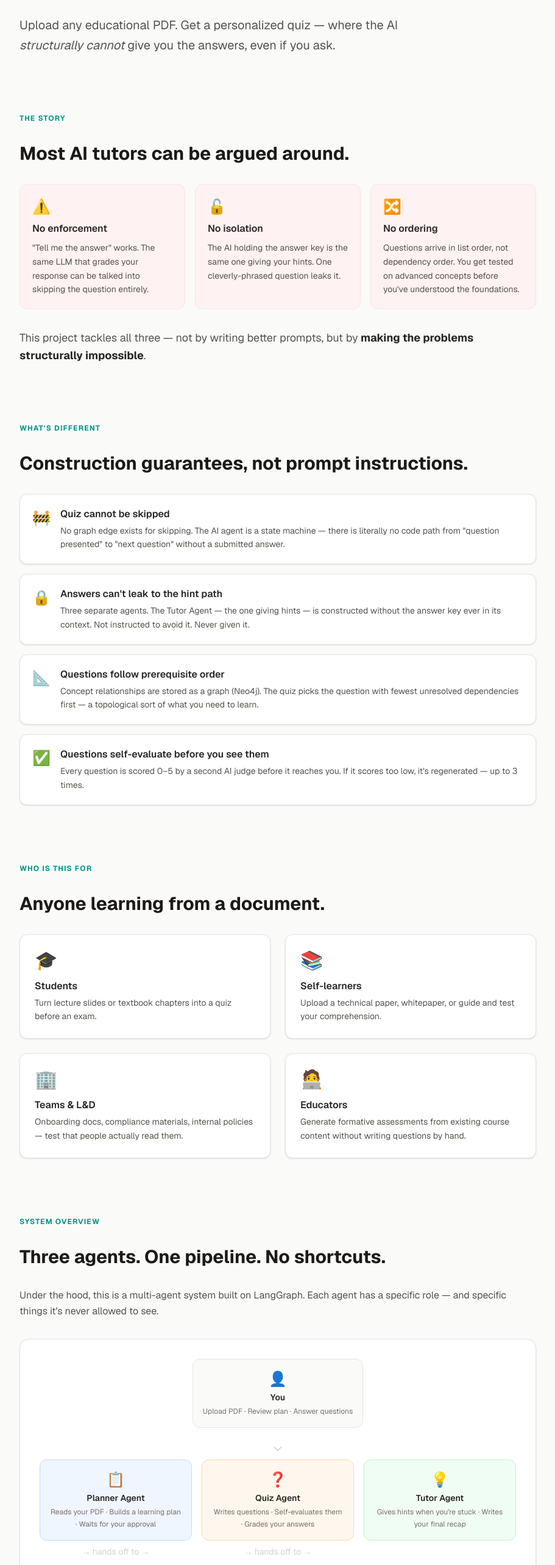
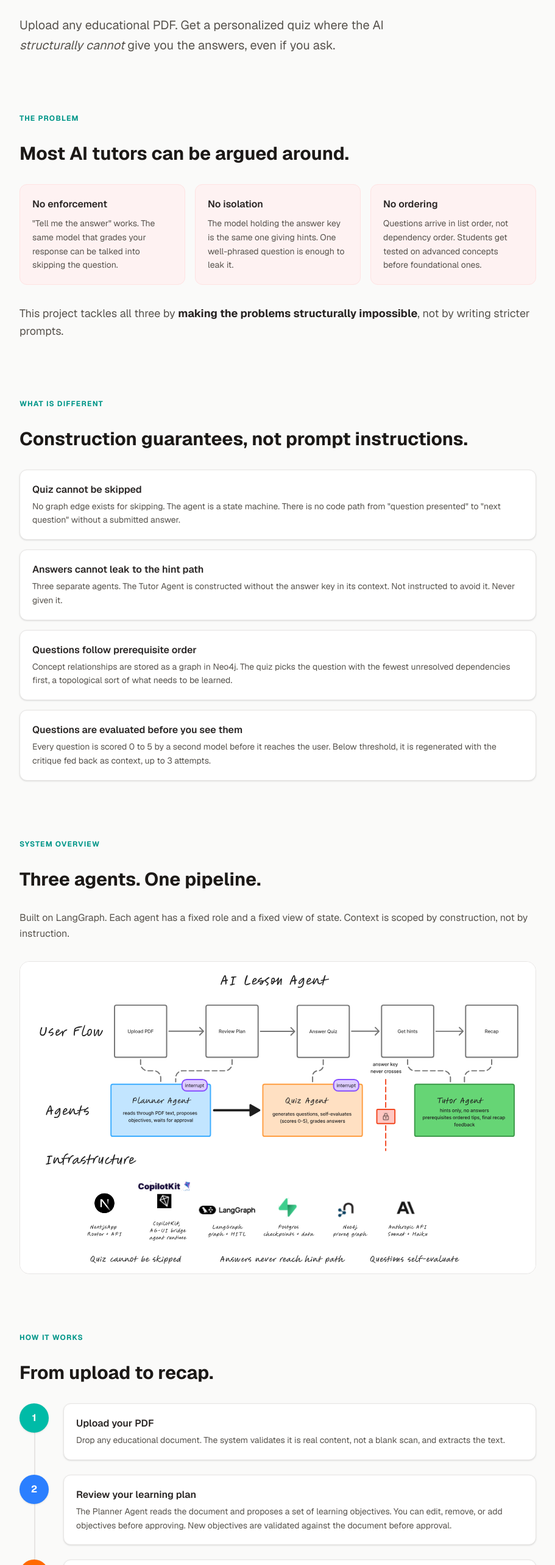
Before and after one commit to harshithasompura/ai-lesson-agent, a Next.js app in the folder ai-lesson-agent/: page /docs in a window 1280 px wide. Shown: the part 234-2800 px from the top of the page at 61% size, without its empty margins (184-1095 px from the left). Built offline with nearby package versions, Linux system fonts and the light colour scheme.

Commit message:
re: refine docs page

```diff
--- a/ai-lesson-agent/src/app/docs/page.tsx
+++ b/ai-lesson-agent/src/app/docs/page.tsx
@@ -4,191 +4,148 @@ export default function DocsPage() {
       {/* Nav */}
       <nav className="border-b border-stone-200 bg-white/80 backdrop-blur sticky top-0 z-10">
         <div className="max-w-4xl mx-auto px-6 h-14 flex items-center justify-between">
-          <a href="/" className="flex items-center gap-2 text-sm font-semibold text-stone-700 hover:text-teal-700 transition-colors">
-            <span className="text-teal-600">←</span> Back to App
+          <a
+            href="/"
+            className="text-sm font-semibold text-stone-700 hover:text-teal-700 transition-colors"
+          >
+            &larr; Back to App
           </a>
-          <span className="text-sm font-medium text-stone-500">AI Lesson Agent · Docs</span>
+          <span className="text-sm font-medium text-stone-500">
+            AI Lesson Agent &middot; Docs
+          </span>
         </div>
       </nav>
 
       <main className="max-w-4xl mx-auto px-6 py-16 space-y-24">
-
         {/* Hero */}
         <section className="space-y-6">
           <div className="inline-flex items-center gap-2 bg-teal-50 border border-teal-200 rounded-full px-4 py-1.5 text-xs font-semibold text-teal-700 uppercase tracking-wide">
-            AI EdTech · Skills Assessment Project
+            AI EdTech
           </div>
           <h1 className="text-5xl font-bold tracking-tight text-stone-900 leading-tight">
             AI Lesson Agent
           </h1>
           <p className="text-xl text-stone-600 leading-relaxed max-w-2xl">
-            Upload any educational PDF. Get a personalized quiz — where the AI{" "}
+            Upload any educational PDF. Get a personalized quiz where the AI{" "}
             <em>structurally cannot</em> give you the answers, even if you ask.
           </p>
         </section>
 
-        {/* Story / The Problem */}
+        {/* The Problem */}
         <section className="space-y-8">
-          <SectionLabel>The Story</SectionLabel>
-          <h2 className="text-3xl font-bold text-stone-900">Most AI tutors can be argued around.</h2>
+          <SectionLabel>The Problem</SectionLabel>
+          <h2 className="text-3xl font-bold text-stone-900">
+            Most AI tutors can be argued around.
+          </h2>
 
           <div className="grid sm:grid-cols-3 gap-4">
             {[
               {
-                icon: "⚠️",
                 title: "No enforcement",
-                body: "\"Tell me the answer\" works. The same LLM that grades your response can be talked into skipping the question entirely.",
+                body: '"Tell me the answer" works. The same model that grades your response can be talked into skipping the question.',
               },
               {
-                icon: "🔓",
                 title: "No isolation",
-                body: "The AI holding the answer key is the same one giving your hints. One cleverly-phrased question leaks it.",
+                body: "The model holding the answer key is the same one giving hints. One well-phrased question is enough to leak it.",
               },
               {
-                icon: "🔀",
                 title: "No ordering",
-                body: "Questions arrive in list order, not dependency order. You get tested on advanced concepts before you've understood the foundations.",
+                body: "Questions arrive in list order, not dependency order. Students get tested on advanced concepts before foundational ones.",
               },
             ].map((p) => (
-              <div key={p.title} className="bg-red-50 border border-red-100 rounded-xl p-5 space-y-2">
-                <div className="text-2xl">{p.icon}</div>
+              <div
+                key={p.title}
+                className="bg-red-50 border border-red-100 rounded-xl p-5 space-y-2"
+              >
                 <div className="font-semibold text-stone-800">{p.title}</div>
-                <div className="text-sm text-stone-600 leading-relaxed">{p.body}</div>
+                <div className="text-sm text-stone-600 leading-relaxed">
+                  {p.body}
+                </div>
               </div>
             ))}
           </div>
 
           <p className="text-lg text-stone-600 leading-relaxed">
-            This project tackles all three — not by writing better prompts, but by{" "}
-            <strong className="text-stone-800">making the problems structurally impossible</strong>.
+            This project tackles all three by{" "}
+            <strong className="text-stone-800">
+              making the problems structurally impossible
+            </strong>
+            , not by writing stricter prompts.
           </p>
         </section>
 
         {/* What it does differently */}
         <section className="space-y-8">
-          <SectionLabel>What's Different</SectionLabel>
-          <h2 className="text-3xl font-bold text-stone-900">Construction guarantees, not prompt instructions.</h2>
+          <SectionLabel>What Is Different</SectionLabel>
+          <h2 className="text-3xl font-bold text-stone-900">
+            Construction guarantees, not prompt instructions.
+          </h2>
 
           <div className="space-y-4">
             {[
               {
-                icon: "🚧",
                 title: "Quiz cannot be skipped",
-                body: "No graph edge exists for skipping. The AI agent is a state machine — there is literally no code path from \"question presented\" to \"next question\" without a submitted answer.",
+                body: 'No graph edge exists for skipping. The agent is a state machine. There is no code path from "question presented" to "next question" without a submitted answer.',
               },
               {
-                icon: "🔒",
-                title: "Answers can't leak to the hint path",
-                body: "Three separate agents. The Tutor Agent — the one giving hints — is constructed without the answer key ever in its context. Not instructed to avoid it. Never given it.",
+                title: "Answers cannot leak to the hint path",
+                body: "Three separate agents. The Tutor Agent is constructed without the answer key in its context. Not instructed to avoid it. Never given it.",
               },
               {
-                icon: "📐",
                 title: "Questions follow prerequisite order",
-                body: "Concept relationships are stored as a graph (Neo4j). The quiz picks the question with fewest unresolved dependencies first — a topological sort of what you need to learn.",
+                body: "Concept relationships are stored as a graph in Neo4j. The quiz picks the question with the fewest unresolved dependencies first, a topological sort of what needs to be learned.",
               },
               {
-                icon: "✅",
-                title: "Questions self-evaluate before you see them",
-                body: "Every question is scored 0–5 by a second AI judge before it reaches you. If it scores too low, it's regenerated — up to 3 times.",
+                title: "Questions are evaluated before you see them",
+                body: "Every question is scored 0 to 5 by a second model before it reaches the user. Below threshold, it is regenerated with the critique fed back as context, up to 3 attempts.",
               },
             ].map((item) => (
-              <div key={item.title} className="flex gap-4 bg-white border border-stone-200 rounded-xl p-5 shadow-sm">
-                <div className="text-2xl flex-shrink-0 mt-0.5">{item.icon}</div>
+              <div
+                key={item.title}
+                className="flex gap-4 bg-white border border-stone-200 rounded-xl p-5 shadow-sm"
+              >
                 <div className="space-y-1">
-                  <div className="font-semibold text-stone-800">{item.title}</div>
-                  <div className="text-sm text-stone-600 leading-relaxed">{item.body}</div>
+                  <div className="font-semibold text-stone-800">
+                    {item.title}
+                  </div>
+                  <div className="text-sm text-stone-600 leading-relaxed">
+                    {item.body}
+                  </div>
                 </div>
               </div>
             ))}
           </div>
         </section>
 
-        {/* Who is this for */}
+        {/* Architecture */}
         <section className="space-y-8">
-          <SectionLabel>Who Is This For</SectionLabel>
-          <h2 className="text-3xl font-bold text-stone-900">Anyone learning from a document.</h2>
+          <SectionLabel>System Overview</SectionLabel>
+          <h2 className="text-3xl font-bold text-stone-900">
+            Three agents. One pipeline.
+          </h2>
 
-          <div className="grid sm:grid-cols-2 gap-6">
-            {[
-              {
-                emoji: "🎓",
-                persona: "Students",
-                use: "Turn lecture slides or textbook chapters into a quiz before an exam.",
-              },
-              {
-                emoji: "📚",
-                persona: "Self-learners",
-                use: "Upload a technical paper, whitepaper, or guide and test your comprehension.",
-              },
-              {
-                emoji: "🏢",
-                persona: "Teams & L&D",
-                use: "Onboarding docs, compliance materials, internal policies — test that people actually read them.",
-              },
-              {
-                emoji: "🧑‍💻",
-                persona: "Educators",
-                use: "Generate formative assessments from existing course content without writing questions by hand.",
-              },
-            ].map((p) => (
-              <div key={p.persona} className="bg-white border border-stone-200 rounded-xl p-6 shadow-sm">
-                <div className="text-3xl mb-3">{p.emoji}</div>
-                <div className="font-semibold text-stone-800 mb-1">{p.persona}</div>
-                <div className="text-sm text-stone-600 leading-relaxed">{p.use}</div>
-              </div>
-            ))}
+          <p className="text-stone-600 leading-relaxed">
+            Built on LangGraph. Each agent has a fixed role and a fixed view of
+            state. Context is scoped by construction, not by instruction.
+          </p>
+
+          <div>
+            <img
+              src="/architecture.svg"
+              alt="AI Lesson Agent architecture"
+              className="w-full rounded-2xl border border-stone-200"
+            />
           </div>
         </section>
 
-        {/* High-level architecture diagram */}
-        <section className="space-y-8">
-          <SectionLabel>System Overview</SectionLabel>
-          <h2 className="text-3xl font-bold text-stone-900">Three agents. One pipeline. No shortcuts.</h2>
-
-          <p className="text-stone-600 leading-relaxed">
-            Under the hood, this is a multi-agent system built on LangGraph. Each agent has a specific role — and specific things it&apos;s never allowed to see.
-          </p>
-
-          {/* Agent diagram */}
-          <div className="bg-white border border-stone-200 rounded-2xl p-8 shadow-sm overflow-x-auto">
-            <div className="min-w-[560px]">
-              {/* User row */}
-              <div className="flex justify-center mb-6">
-                <AgentBox color="stone" label="You" sublabel="Upload PDF · Review plan · Answer questions" icon="👤" />
-              </div>
-
-              {/* Arrow down */}
-              <Arrow />
-
-              {/* Three agents row */}
-              <div className="grid grid-cols-3 gap-4 mb-2">
-                <AgentBox color="blue" label="Planner Agent" sublabel="Reads your PDF · Builds a learning plan · Waits for your approval" icon="📋" />
-                <AgentBox color="orange" label="Quiz Agent" sublabel="Writes questions · Self-evaluates them · Grades your answers" icon="❓" />
-                <AgentBox color="green" label="Tutor Agent" sublabel="Gives hints when you're stuck · Writes your final recap" icon="💡" />
-              </div>
-
-              {/* Agent flow arrows */}
-              <div className="grid grid-cols-3 gap-4 mb-2">
-                <div className="flex justify-center"><span className="text-stone-300 text-sm">→ hands off to →</span></div>
-                <div className="flex justify-center"><span className="text-stone-300 text-sm">→ hands off to →</span></div>
-                <div />
-              </div>
-
-              {/* Key constraint callout */}
-              <div className="mt-6 bg-amber-50 border border-amber-200 rounded-xl p-4 text-sm text-amber-800 text-center">
-                <strong>Key design constraint:</strong> The Tutor Agent is constructed without the answer key — it can give hints, but it literally cannot tell you the answer.
-              </div>
-            </div>
-          </div>
-        </section>
-
-        {/* Simple flow */}
+        {/* How it works */}
         <section className="space-y-8">
           <SectionLabel>How It Works</SectionLabel>
-          <h2 className="text-3xl font-bold text-stone-900">Five steps, start to finish.</h2>
+          <h2 className="text-3xl font-bold text-stone-900">
+            From upload to recap.
+          </h2>
 
           <div className="relative">
-            {/* Vertical line */}
             <div className="absolute left-6 top-8 bottom-8 w-0.5 bg-stone-200" />
 
             <div className="space-y-6">
@@ -196,62 +153,68 @@ export default function DocsPage() {
                 {
                   step: "1",
                   title: "Upload your PDF",
-                  body: "Drop any educational document. The system validates it's real content (not a blank scan or a menu) and extracts the text.",
+                  body: "Drop any educational document. The system validates it is real content, not a blank scan, and extracts the text.",
                   color: "teal",
                 },
                 {
                   step: "2",
                   title: "Review your learning plan",
-                  body: "The Planner Agent reads the whole document and proposes a set of learning objectives. You can edit, remove, or add objectives before approving. Everything is validated against the document — you can't add objectives that aren't in there.",
+                  body: "The Planner Agent reads the document and proposes a set of learning objectives. You can edit, remove, or add objectives before approving. New objectives are validated against the document before approval.",
                   color: "blue",
                 },
                 {
                   step: "3",
                   title: "The quiz begins",
-                  body: "Questions are ordered by concept dependencies — foundations first. Each question is checked by a second AI before you see it. If the question is ambiguous or low-quality, it's regenerated automatically.",
+                  body: "Questions are ordered by concept dependencies, foundations first. Each question is evaluated by a second model before you see it. Low-quality questions are regenerated automatically.",
                   color: "orange",
                 },
                 {
                   step: "4",
-                  title: "Stuck? Ask for a hint.",
-                  body: "Wrong answers unlock a hint. The hint comes from the Tutor Agent, which never had access to the answer key. It can point you toward the right direction — but it can't tell you the answer.",
+                  title: "Ask for a hint",
+                  body: "Wrong answers unlock a hint from the Tutor Agent, which was never given the answer key. It can point you in the right direction. It cannot tell you the answer.",
                   color: "purple",
                 },
                 {
                   step: "5",
                   title: "Get your recap",
-                  body: "When you finish, you get a personalised summary: what you got right first try, what you struggled with, and what concepts to revisit — ordered by prerequisite relationships.",
+                  body: "When you finish, you get a summary of what you answered correctly on the first attempt, what you struggled with, and what concepts to revisit, ordered by prerequisite relationships.",
                   color: "green",
                 },
               ].map((item) => (
                 <div key={item.step} className="flex gap-6 relative">
-                  <div className={`w-12 h-12 rounded-full flex-shrink-0 flex items-center justify-center font-bold text-white z-10 shadow-sm ${stepColor(item.color)}`}>
+                  <div
+                    className={`w-12 h-12 rounded-full flex-shrink-0 flex items-center justify-center font-bold text-white z-10 shadow-sm ${stepColor(item.color)}`}
+                  >
                     {item.step}
                   </div>
                   <div className="bg-white border border-stone-200 rounded-xl p-5 shadow-sm flex-1">
-                    <div className="font-semibold text-stone-800 mb-1">{item.title}</div>
-                    <div className="text-sm text-stone-600 leading-relaxed">{item.body}</div>
+                    <div className="font-semibold text-stone-800 mb-1">
+                      {item.title}
+                    </div>
+                    <div className="text-sm text-stone-600 leading-relaxed">
+                      {item.body}
+                    </div>
                   </div>
                 </div>
               ))}
             </div>
           </div>
         </section>
-
-        {/* CTA */}
-        <section className="bg-teal-600 rounded-2xl p-10 text-center space-y-4">
-          <h2 className="text-2xl font-bold text-white">Ready to try it?</h2>
-          <p className="text-teal-100 text-sm">Upload a PDF and have your first lesson in under a minute.</p>
-          <a
-            href="/"
-            className="inline-block bg-white text-teal-700 font-semibold px-6 py-3 rounded-lg hover:bg-teal-50 transition-colors text-sm shadow"
-          >
-            Start a lesson →
-          </a>
-        </section>
-
       </main>
 
+      <footer className="border-t border-stone-200 mt-24">
+        <div className="max-w-4xl mx-auto px-6 h-14 flex items-center justify-between text-xs text-stone-400">
+          <span>AI Lesson Agent</span>
+          <a
+            href="https://github.com/harshithasompura/ai-lesson-agent"
+            target="_blank"
+            rel="noopener noreferrer"
+            className="hover:text-stone-600 underline underline-offset-2 decoration-wavy transition-colors"
+          >
+            View on GitHub
+          </a>
+        </div>
+      </footer>
     </div>
   );
 }
@@ -267,14 +230,28 @@ function SectionLabel({ children }: { children: React.ReactNode }) {
 function Arrow() {
   return (
     <div className="flex justify-center my-2">
-      <svg className="w-5 h-5 text-stone-300" fill="none" viewBox="0 0 24 24" stroke="currentColor" strokeWidth={2}>
+      <svg
+        className="w-5 h-5 text-stone-300"
+        fill="none"
+        viewBox="0 0 24 24"
+        stroke="currentColor"
+        strokeWidth={2}
+      >
         <path strokeLinecap="round" strokeLinejoin="round" d="M19 9l-7 7-7-7" />
       </svg>
     </div>
   );
 }
 
-function AgentBox({ color, label, sublabel, icon }: { color: string; label: string; sublabel: string; icon: string }) {
+function AgentBox({
+  color,
+  label,
+  sublabel,
+}: {
+  color: string;
+  label: string;
+  sublabel: string;
+}) {
   const border: Record<string, string> = {
     blue: "border-blue-200 bg-blue-50",
     orange: "border-orange-200 bg-orange-50",
@@ -282,8 +259,9 @@ function AgentBox({ color, label, sublabel, icon }: { color: string; label: stri
     stone: "border-stone-200 bg-stone-50",
   };
   return (
-    <div className={`rounded-xl border p-4 text-center space-y-1 ${border[color] ?? "border-stone-200 bg-stone-50"}`}>
-      <div className="text-2xl">{icon}</div>
+    <div
+      className={`rounded-xl border p-4 text-center space-y-1 ${border[color] ?? "border-stone-200 bg-stone-50"}`}
+    >
       <div className="font-semibold text-stone-800 text-sm">{label}</div>
       <div className="text-xs text-stone-500 leading-relaxed">{sublabel}</div>
     </div>
```
Also changed, not shown: ai-lesson-agent/public/architecture.svg (added).
